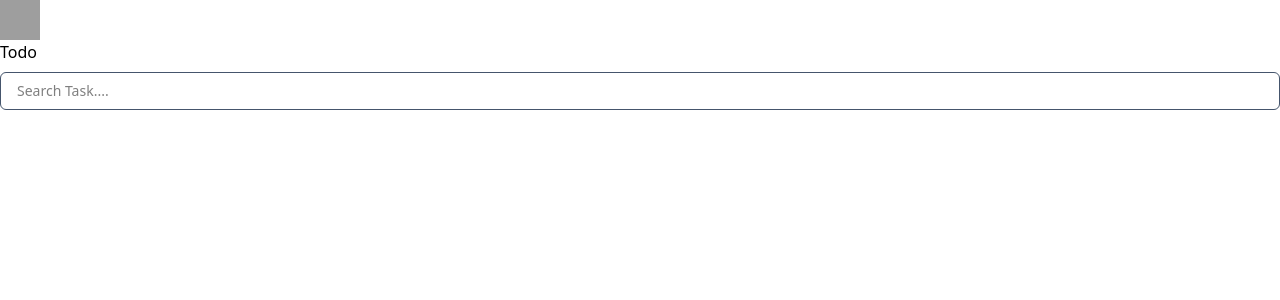
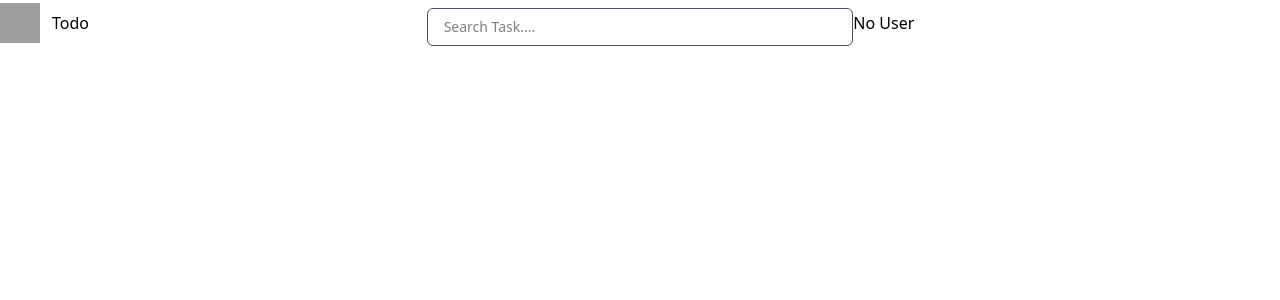
Before and after one commit to sadafshahab12/practice-project-with-firebase, a React (Vite) app: page / in a window 1280 px wide. Shown: the top 300 px of the page. Built offline with nearby package versions, Linux system fonts and the light colour scheme; no server answers; grey boxes are pictures that could not be loaded.

Commit message:
header , adding logout

```diff
--- a/src/componenets/ui/Header.jsx
+++ b/src/componenets/ui/Header.jsx
@@ -1,9 +1,30 @@
-import React from "react";
-
+import React, { useEffect, useState } from "react";
+import { auth, db } from "../../../firebaseConfig";
+import { getDoc, doc } from "firebase/firestore";
+import { onAuthStateChanged } from "firebase/auth";
 const Header = () => {
+  const [userInfo, setUserInfo] = useState(null);
+  const [loading, setLoading] = useState(true);
+  useEffect(() => {
+    const unsubscribe = onAuthStateChanged(auth, async (user) => {
+      if (user) {
+        const userRef = doc(db, "users", user.uid);
+        const userSnap = await getDoc(userRef);
+        if (userSnap.exists()) {
+          setUserInfo(userSnap.data());
+        } else {
+          console.log(`no user`);
+        }
+      } else {
+        console.log(`no user logged in.`);
+      }
+      setLoading(false);
+    });
+    return () => unsubscribe();
+  }, []);
   return (
-    <div>
-      <div>
+    <div className="grid grid-cols-3 items-center">
+      <div className=" flex items-center gap-3">
         <img
           src="https://cdn-icons-png.flaticon.com/512/906/906334.png"
           alt="task"
@@ -19,7 +40,16 @@ const Header = () => {
         />
       </div>
       <div>
-
+        {loading ? (
+          <p>Loading...</p> // jab tak auth response nahi deta
+        ) : userInfo ? (
+          <div className="flex justify-end items-center gap-6">
+            <p>{userInfo.firstName}</p>
+            <button className="button w-auto">Logout</button>
+          </div>
+        ) : (
+          <p>No User</p> // login nahi to No User
+        )}
       </div>
     </div>
   );
--- a/src/register/Login.jsx
+++ b/src/register/Login.jsx
@@ -74,6 +74,7 @@ const Login = () => {
           <p>
             Create an Account?<a href="/signup">Sign Up </a>
           </p>
+          <p>Forget Password</p>
         </Form>
       </div>
     </div>
```
